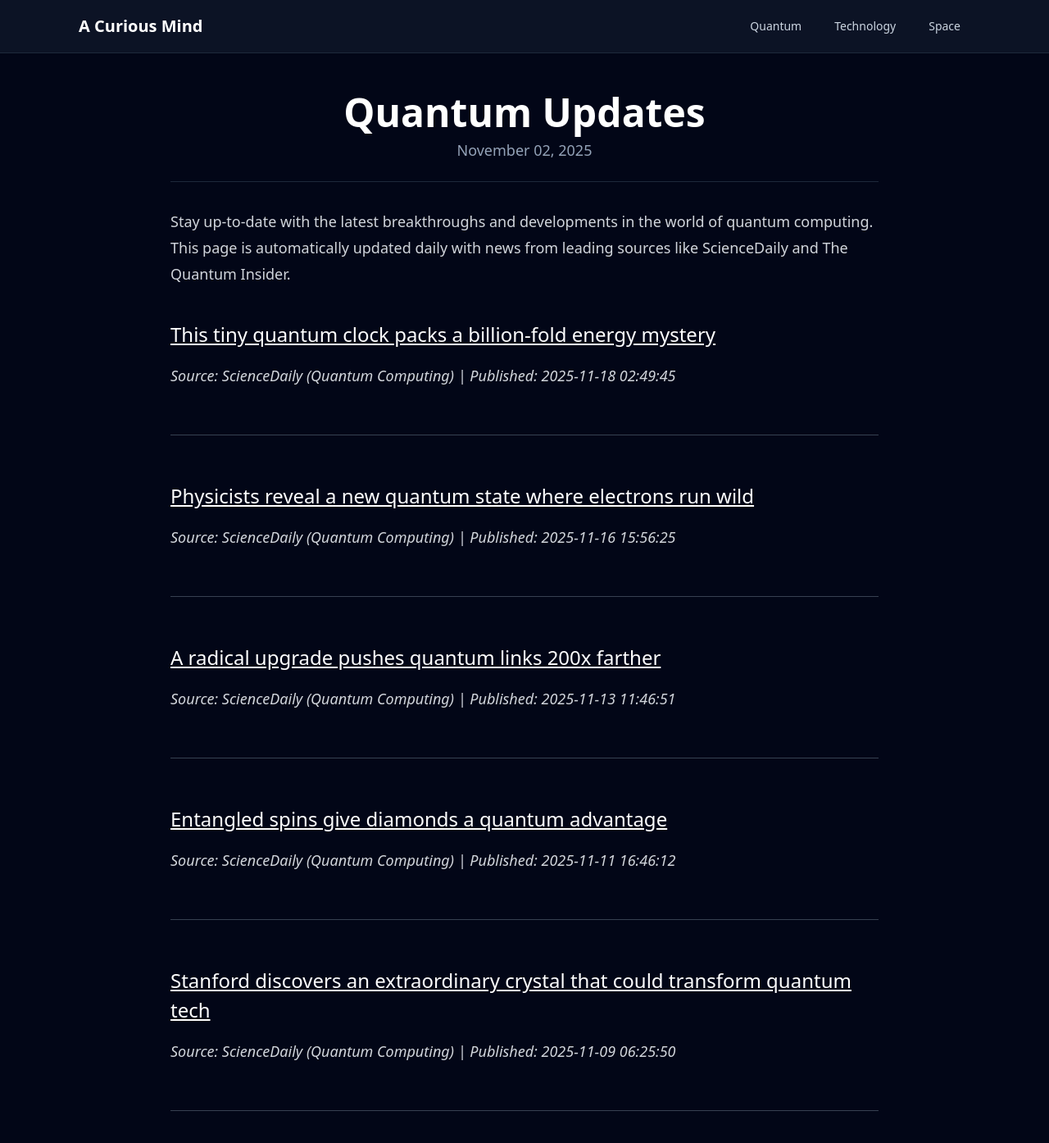
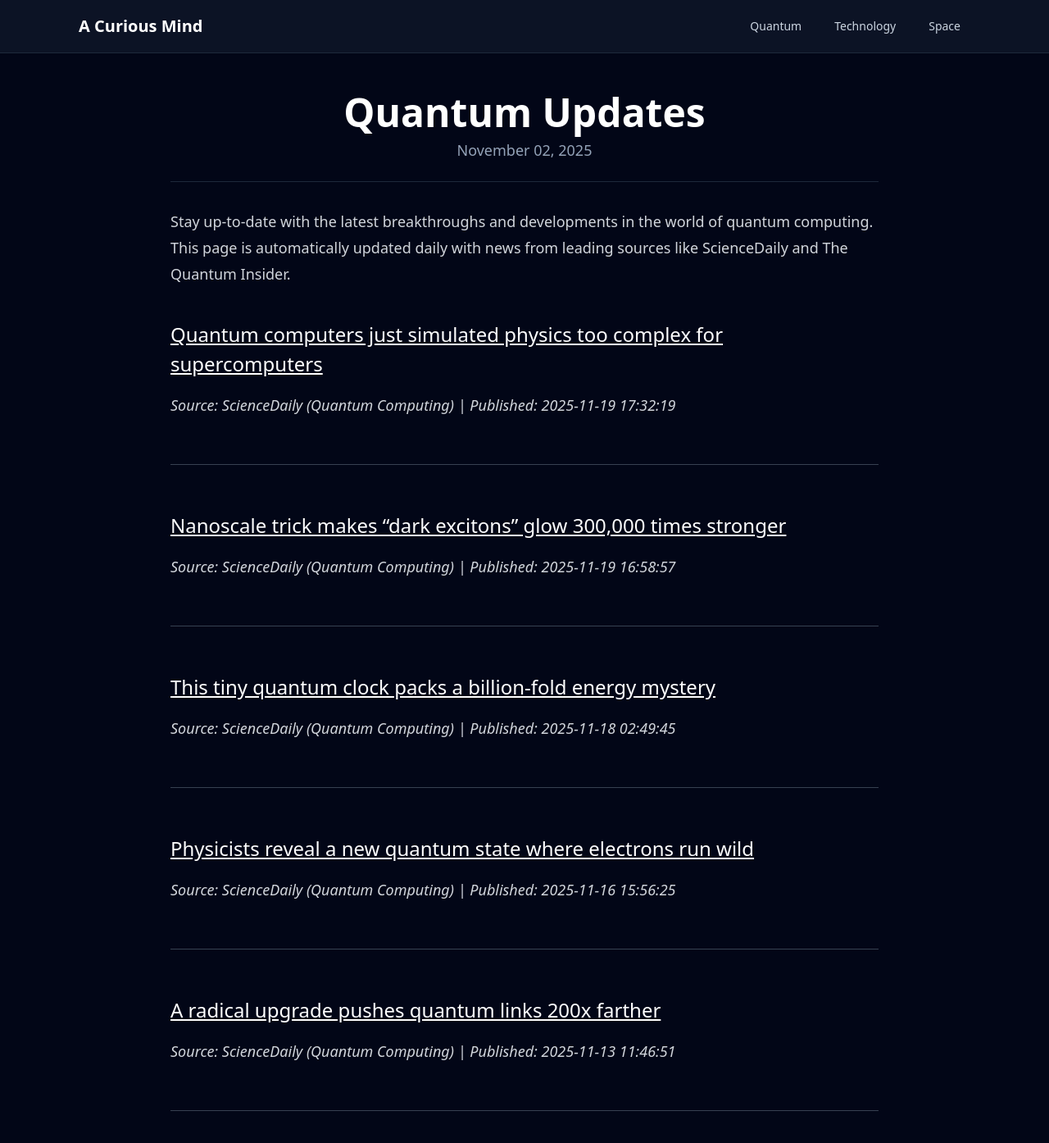
Before and after one commit to onehl7/onehl7.github.io, a Jekyll site: the page built from _posts/2025-11-02-quantum-updates.md, in a window 1280 px wide and 1400 px high. Shown: the top 1394 px of the window at 82% size. Built offline with Jekyll 4.4.1, drawn with Linux system fonts in a browser that asks for light colours; nearby versions of some CDN libraries.

Commit message:
Update quantum news data

```diff
--- a/_data/quantum_news.json
+++ b/_data/quantum_news.json
@@ -1,4 +1,16 @@
 [
+  {
+    "source": "ScienceDaily (Quantum Computing)",
+    "title": "Quantum computers just simulated physics too complex for supercomputers",
+    "link": "https://www.sciencedaily.com/releases/2025/11/251118220104.htm",
+    "published": "2025-11-19 17:32:19"
+  },
+  {
+    "source": "ScienceDaily (Quantum Computing)",
+    "title": "Nanoscale trick makes \u201cdark excitons\u201d glow 300,000 times stronger",
+    "link": "https://www.sciencedaily.com/releases/2025/11/251118220058.htm",
+    "published": "2025-11-19 16:58:57"
+  },
   {
     "source": "ScienceDaily (Quantum Computing)",
     "title": "This tiny quantum clock packs a billion-fold energy mystery",
@@ -16,18 +28,6 @@
     "title": "A radical upgrade pushes quantum links 200x farther",
     "link": "https://www.sciencedaily.com/releases/2025/11/251112111019.htm",
     "published": "2025-11-13 11:46:51"
-  },
-  {
-    "source": "ScienceDaily (Quantum Computing)",
-    "title": "Entangled spins give diamonds a quantum advantage",
-    "link": "https://www.sciencedaily.com/releases/2025/11/251111010002.htm",
-    "published": "2025-11-11 16:46:12"
-  },
-  {
-    "source": "ScienceDaily (Quantum Computing)",
-    "title": "Stanford discovers an extraordinary crystal that could transform quantum tech",
-    "link": "https://www.sciencedaily.com/releases/2025/11/251108083912.htm",
-    "published": "2025-11-09 06:25:50"
   },
   {
     "source": "The Quantum Insider",
```
